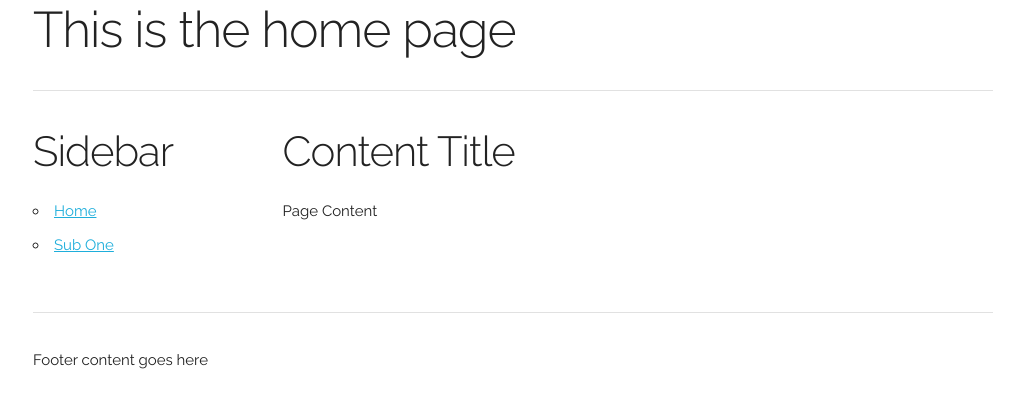
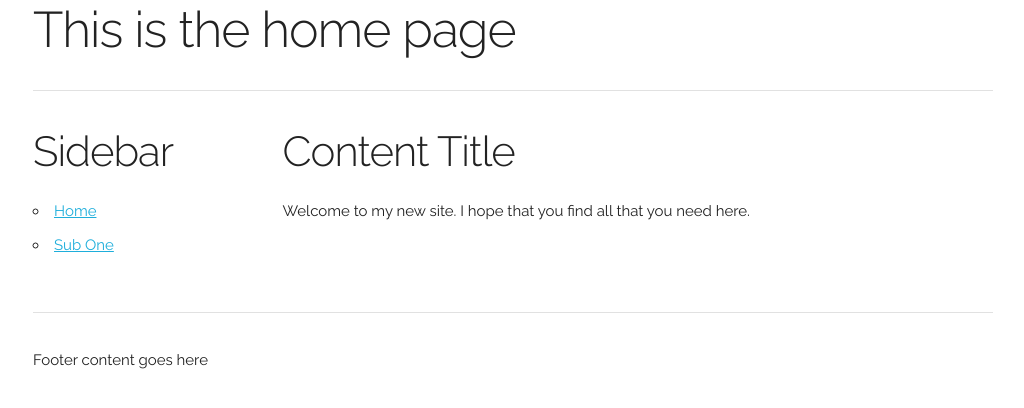
Before and after one commit to jengling-msis/first-git, a plain HTML site: page index.html in a window 1280 px wide. Shown: the whole page, without its empty margins (127-1151 px from the left). Drawn offline with Linux system fonts and the light colour scheme.

Commit message:
new conent added

```diff
--- a/index.html
+++ b/index.html
@@ -48,7 +48,7 @@
 	  </aside>
 	  <section class="nine columns">
 		  <h2>Content Title</h2>
-		  <p>Page Content</p>
+		  <p>Welcome to my new site.  I hope that you find all that you need here.</p>
 	  </section>
     </div>
 	<div class="row">
```
